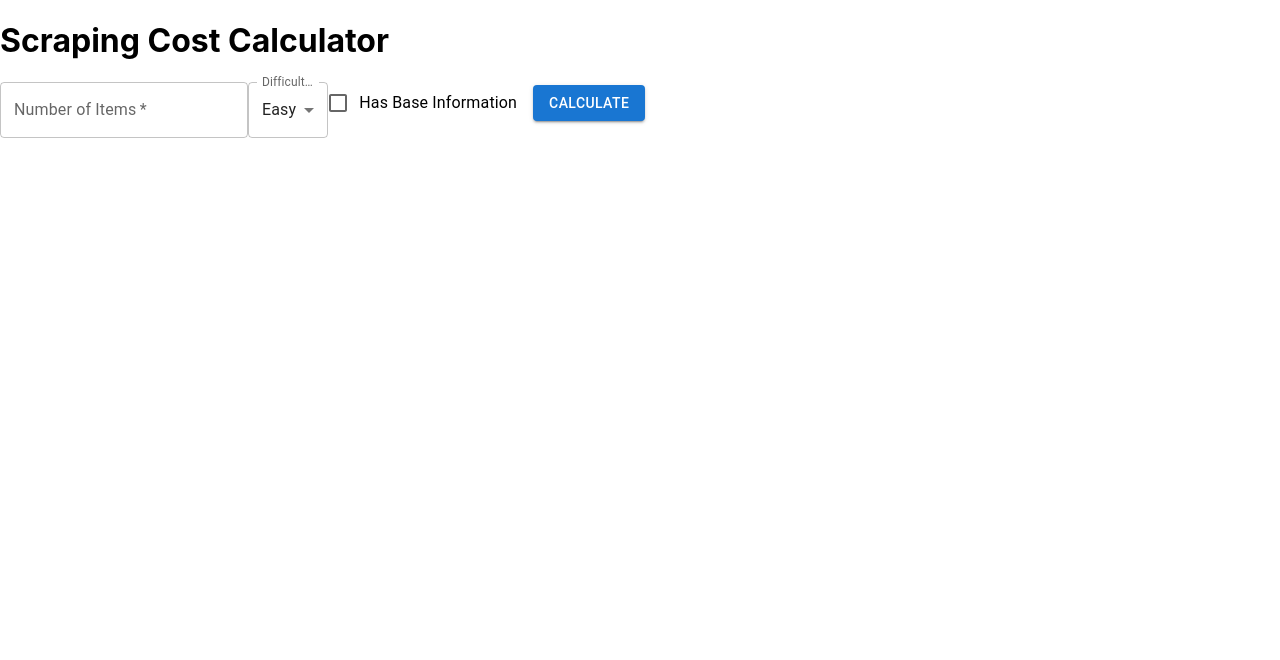
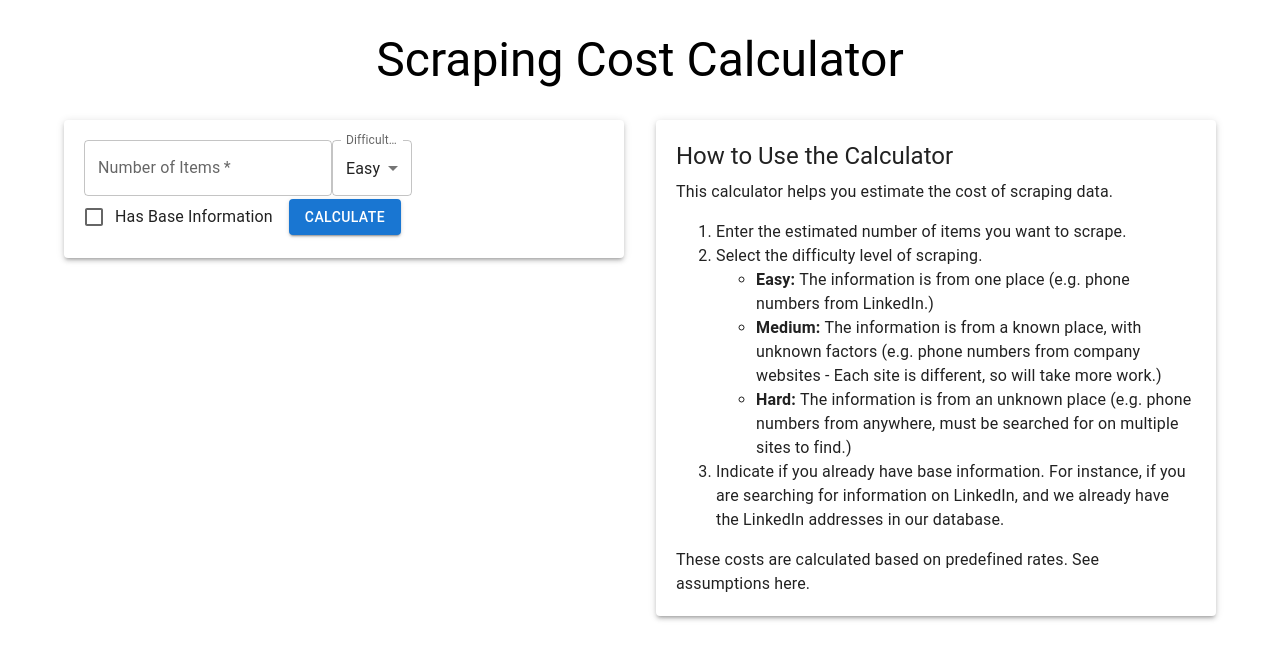
Before and after one commit to dannypellatt/epr-pricing-app, a React (Create React App) app in the folder epr-pricing-app-frontend/: page / in a window 1280 px wide. Shown: the top 660 px of the page. Built offline with nearby package versions, Linux system fonts and the light colour scheme.

Commit message:
changed layout, added info

```diff
--- a/epr-pricing-app-frontend/src/App.js
+++ b/epr-pricing-app-frontend/src/App.js
@@ -1,13 +1,45 @@
-// src/App.js
 import React from 'react';
 import PricingForm from './components/PricingForm';
+import { Grid, Box, Typography, Container, Paper } from '@mui/material';
 
 const App = () => {
   return (
-    <div>
-      <h1>Scraping Cost Calculator</h1>
-      <PricingForm />
-    </div>
+    <Container>
+      <Box my={4}>
+        <Typography variant="h3" component="h1" align="center">
+          Scraping Cost Calculator
+        </Typography>
+      </Box>
+      <Grid container spacing={4}>
+        <Grid item xs={12} md={6}>
+          <Paper elevation={3} style={{ padding: '20px' }}>
+            <PricingForm />
+          </Paper>
+        </Grid>
+        <Grid item xs={12} md={6}>
+          <Paper elevation={3} style={{ padding: '20px' }}>
+            <Typography variant="h5" component="h2" gutterBottom>
+              How to Use the Calculator
+            </Typography>
+            <Typography variant="body1">
+              This calculator helps you estimate the cost of scraping data.
+              <ol>
+                <li>Enter the estimated number of items you want to scrape.</li>
+                <li>Select the difficulty level of scraping.
+                  <ul>
+                    <li><b>Easy: </b>The information is from one place (e.g. phone numbers from LinkedIn.)</li>
+                    <li><b>Medium: </b>The information is from a known place, with unknown factors (e.g. phone numbers from company websites - Each site is different, so will take more work.)</li>
+                    <li><b>Hard: </b>The information is from an unknown place (e.g. phone numbers from anywhere, must be searched for on multiple sites to find.)</li>
+                  </ul>
+                </li>
+                <li>Indicate if you already have base information. For instance, if you are searching for information on LinkedIn, and we already have the LinkedIn addresses in our database.</li>
+              </ol>
+              These costs are calculated based on predefined rates. See assumptions here.
+            </Typography>
+          </Paper>
+        </Grid>
+      </Grid>
+    </Container>
   );
 };
 
--- a/epr-pricing-app-frontend/src/components/PricingForm.js
+++ b/epr-pricing-app-frontend/src/components/PricingForm.js
@@ -1,7 +1,7 @@
-// src/components/PricingForm.js
 import React, { useState } from 'react';
 import axios from 'axios';
-import { TextField, Button, MenuItem, Checkbox, FormControlLabel } from '@mui/material';
+import { TextField, Button, MenuItem, Checkbox, FormControlLabel, Card } from '@mui/material';
+import Grid from '@mui/material/Unstable_Grid2';
 
 const PricingForm = () => {
   const [numItems, setNumItems] = useState('');
```
Also changed, not shown: 1 other file (tests, documents, lock files or other folders). Lines whose indentation alone changed are shown as unchanged.
